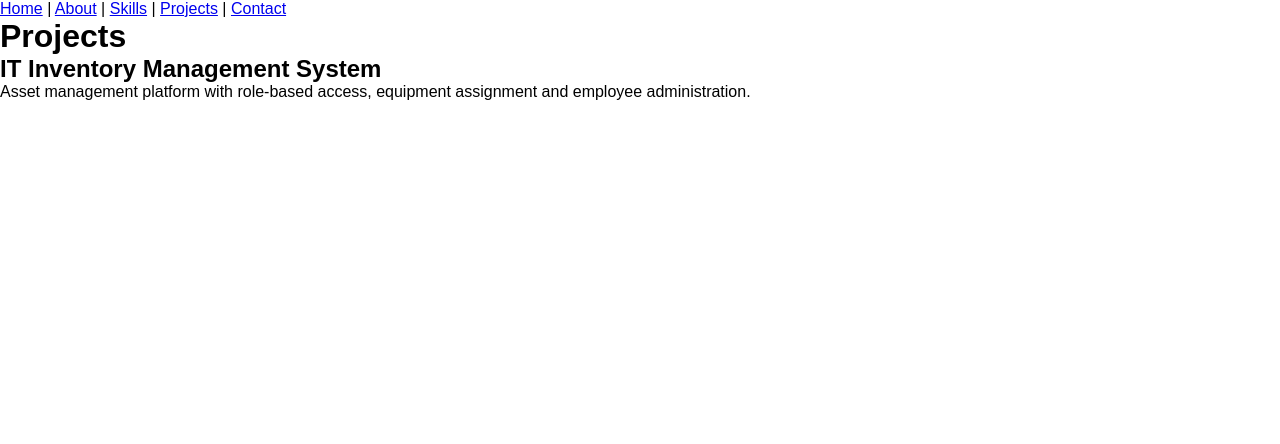
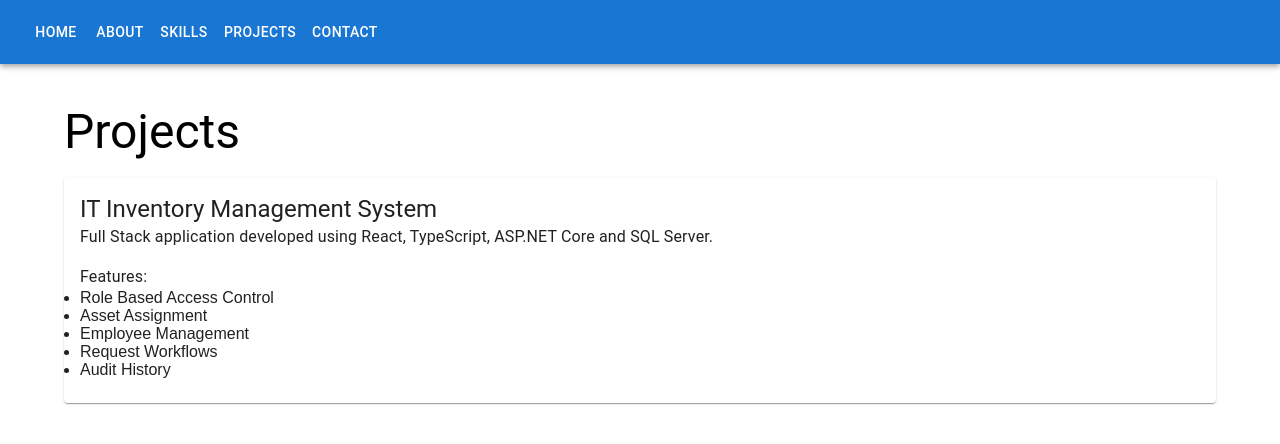
Before and after one commit to RadKane2/portfolio-website, a React (Vite) app in the folder portfolio-website/: page /projects in a window 1280 px wide. Shown: the top 444 px of the page. Built offline with nearby package versions, Linux system fonts and the light colour scheme.

Commit message:
Create portfolio pages using Material UI

```diff
--- a/portfolio-website/package.json
+++ b/portfolio-website/package.json
@@ -10,6 +10,10 @@
     "preview": "vite preview"
   },
   "dependencies": {
+    "@emotion/react": "^11.14.0",
+    "@emotion/styled": "^11.14.1",
+    "@mui/icons-material": "^9.2.0",
+    "@mui/material": "^9.2.0",
     "react": "^19.2.7",
     "react-dom": "^19.2.7",
     "react-router-dom": "^7.18.1"
--- a/portfolio-website/src/components/Navbar.tsx
+++ b/portfolio-website/src/components/Navbar.tsx
@@ -1,18 +1,31 @@
+import { AppBar, Toolbar, Button } from "@mui/material";
 import { Link } from "react-router-dom";
 
 function Navbar() {
   return (
-    <nav>
-      <Link to="/">Home</Link>
-      {" | "}
-      <Link to="/about">About</Link>
-      {" | "}
-      <Link to="/skills">Skills</Link>
-      {" | "}
-      <Link to="/projects">Projects</Link>
-      {" | "}
-      <Link to="/contact">Contact</Link>
-    </nav>
+    <AppBar position="static">
+      <Toolbar>
+        <Button color="inherit" component={Link} to="/">
+          Home
+        </Button>
+
+        <Button color="inherit" component={Link} to="/about">
+          About
+        </Button>
+
+        <Button color="inherit" component={Link} to="/skills">
+          Skills
+        </Button>
+
+        <Button color="inherit" component={Link} to="/projects">
+          Projects
+        </Button>
+
+        <Button color="inherit" component={Link} to="/contact">
+          Contact
+        </Button>
+      </Toolbar>
+    </AppBar>
   );
 }
 
--- a/portfolio-website/src/pages/About.tsx
+++ b/portfolio-website/src/pages/About.tsx
@@ -1,18 +1,24 @@
+import { Container, Typography } from "@mui/material";
+
 function About() {
   return (
-    <div>
-      <h1>About Me</h1>
+    <Container sx={{ mt: 5 }}>
+      <Typography variant="h3" gutterBottom>
+        About Me
+      </Typography>
 
-      <p>
-        Full Stack Developer with experience in React,
-        TypeScript, ASP.NET Core and SQL Server.
-      </p>
+      <Typography>
+        Systems Engineering student with experience in
+        Full Stack Development, IT Infrastructure and
+        business process automation.
+      </Typography>
 
-      <p>
-        Experience in IT Infrastructure and Asset
-        Management projects.
-      </p>
-    </div>
+      <Typography sx={{ mt: 2 }}>
+        During my internship at Daimler Truck Mexico,
+        I participated in asset management, inventory
+        control and IT infrastructure projects.
+      </Typography>
+    </Container>
   );
 }
 
--- a/portfolio-website/src/pages/Contact.tsx
+++ b/portfolio-website/src/pages/Contact.tsx
@@ -1,12 +1,24 @@
+import { Container, Typography } from "@mui/material";
+
 function Contact() {
   return (
-    <div>
-      <h1>Contact</h1>
+    <Container sx={{ mt: 5 }}>
+      <Typography variant="h3">
+        Contact
+      </Typography>
 
-      <p>Email: angel.rfm.123@gmail.com</p>
+      <Typography sx={{ mt: 2 }}>
+        GitHub: RadKane2
+      </Typography>
 
-      <p>GitHub: RadKane2</p>
-    </div>
+      <Typography>
+        LinkedIn: Your LinkedIn Profile
+      </Typography>
+
+      <Typography>
+        Email: your@email.com
+      </Typography>
+    </Container>
   );
 }
 
--- a/portfolio-website/src/pages/Home.tsx
+++ b/portfolio-website/src/pages/Home.tsx
@@ -1,9 +1,30 @@
+import { Container, Typography, Button, Stack } from "@mui/material";
+
 function Home() {
   return (
-    <div>
-      <h1>ANGEL RIOS VEGA</h1>
-      <h2>PORTAFOLIO</h2>
-    </div>
+    <Container sx={{ mt: 10 }}>
+      <Typography variant="h2" fontWeight="bold">
+        Angel Rios Vega
+      </Typography>
+
+      <Typography variant="h4" color="primary" sx={{ mt: 2 }}>
+        Full Stack Developer
+      </Typography>
+
+      <Typography variant="h6" sx={{ mt: 3 }}>
+        React • TypeScript • ASP.NET Core • SQL Server
+      </Typography>
+
+      <Stack direction="row" spacing={2} sx={{ mt: 4 }}>
+        <Button variant="contained">
+          View Projects
+        </Button>
+
+        <Button variant="outlined">
+          Download CV
+        </Button>
+      </Stack>
+    </Container>
   );
 }
 
--- a/portfolio-website/src/pages/Projects.tsx
+++ b/portfolio-website/src/pages/Projects.tsx
@@ -1,15 +1,43 @@
+import {
+  Container,
+  Typography,
+  Card,
+  CardContent
+} from "@mui/material";
+
 function Projects() {
   return (
-    <div>
-      <h1>Projects</h1>
+    <Container sx={{ mt: 5 }}>
+      <Typography variant="h3" gutterBottom>
+        Projects
+      </Typography>
 
-      <h2>IT Inventory Management System</h2>
+      <Card>
+        <CardContent>
+          <Typography variant="h5">
+            IT Inventory Management System
+          </Typography>
 
-      <p>
-        Asset management platform with role-based access,
-        equipment assignment and employee administration.
-      </p>
-    </div>
+          <Typography>
+            Full Stack application developed using
+            React, TypeScript, ASP.NET Core and
+            SQL Server.
+          </Typography>
+
+          <Typography sx={{ mt: 2 }}>
+            Features:
+          </Typography>
+
+          <ul>
+            <li>Role Based Access Control</li>
+            <li>Asset Assignment</li>
+            <li>Employee Management</li>
+            <li>Request Workflows</li>
+            <li>Audit History</li>
+          </ul>
+        </CardContent>
+      </Card>
+    </Container>
   );
 }
 
--- a/portfolio-website/src/pages/Skills.tsx
+++ b/portfolio-website/src/pages/Skills.tsx
@@ -1,16 +1,30 @@
+import {
+  Container,
+  Typography,
+  Chip,
+  Stack
+} from "@mui/material";
+
 function Skills() {
   return (
-    <div>
-      <h1>Skills</h1>
+    <Container sx={{ mt: 5 }}>
+      <Typography variant="h3" gutterBottom>
+        Skills
+      </Typography>
 
-      <ul>
-        <li>React</li>
-        <li>TypeScript</li>
-        <li>C#</li>
-        <li>ASP.NET Core</li>
-        <li>SQL Server</li>
-      </ul>
-    </div>
+      <Stack direction="row" spacing={1} flexWrap="wrap">
+        <Chip label="React" />
+        <Chip label="TypeScript" />
+        <Chip label="C#" />
+        <Chip label="ASP.NET Core" />
+        <Chip label="SQL Server" />
+        <Chip label="Entity Framework" />
+        <Chip label="Power BI" />
+        <Chip label="Power Apps" />
+        <Chip label="Git" />
+        <Chip label="GitHub" />
+      </Stack>
+    </Container>
   );
 }
 
```
Also changed, not shown: 1 other file (tests, documents, lock files or other folders).
